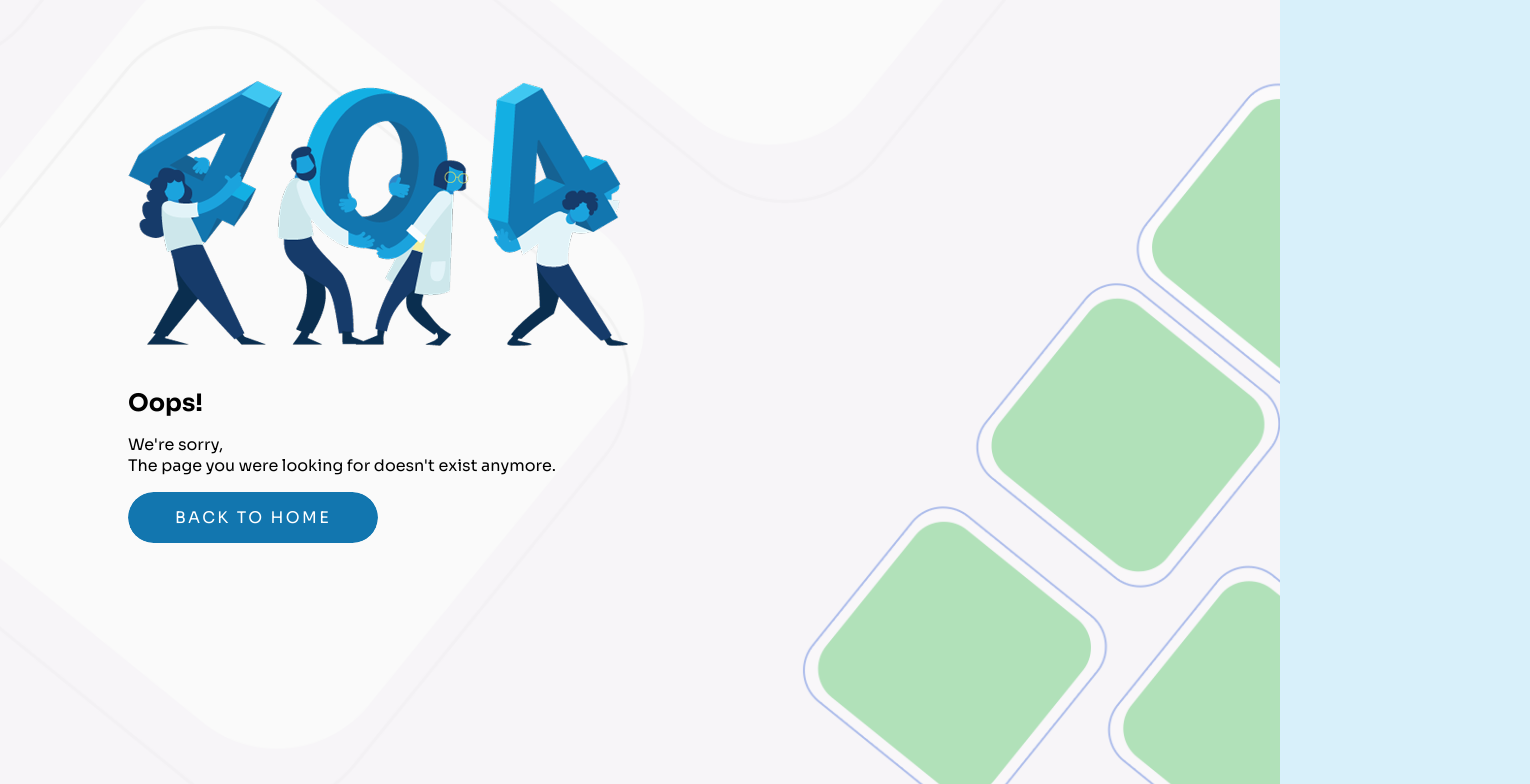
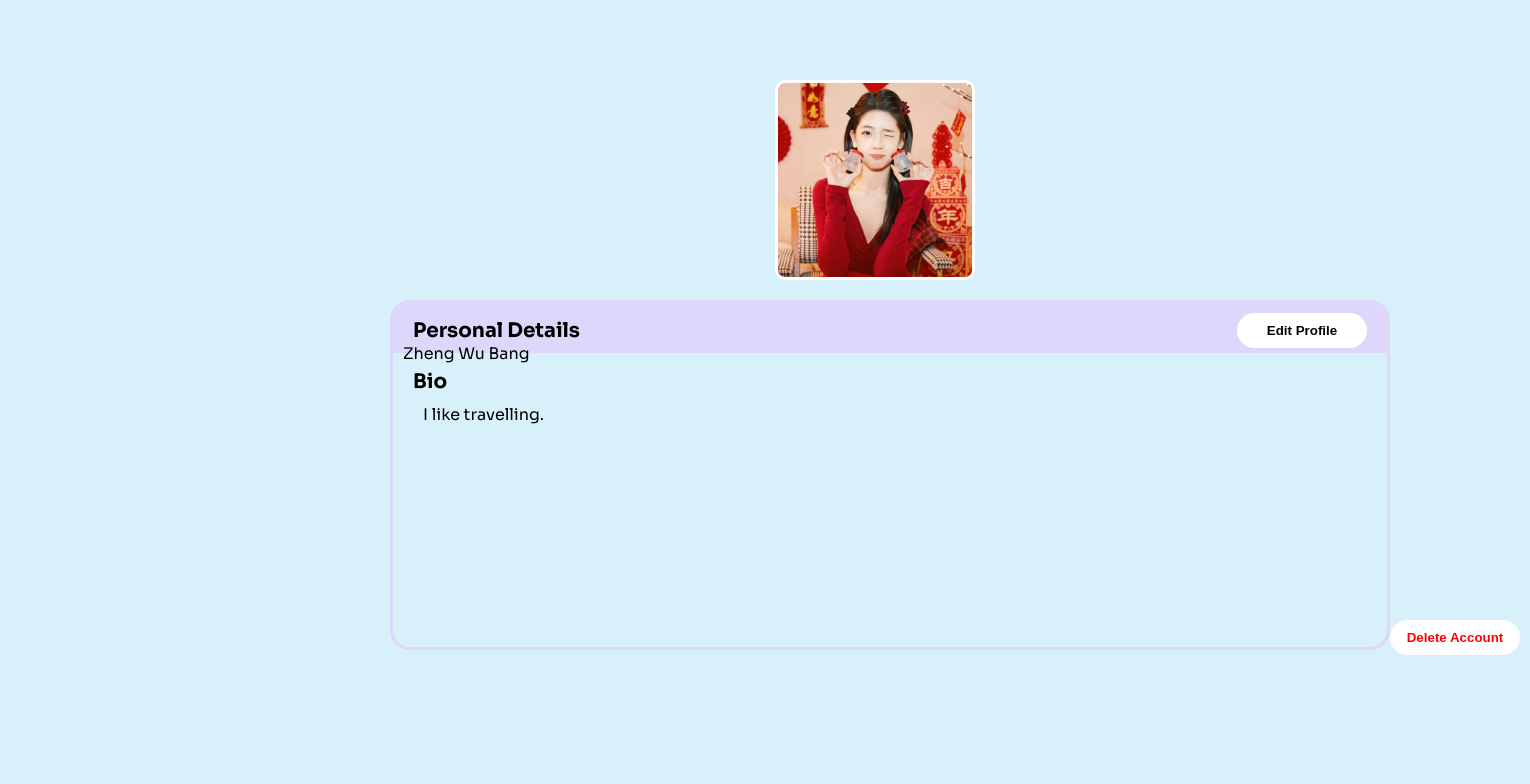
Before and after one commit to eren1106/Travely-Frontend, a React (Create React App) app: page /profile in a window 1280 px wide. Shown: the top 784 px of the page, 1530 px wide, since content can reach past the window. Built offline with nearby package versions, Linux system fonts and the light colour scheme.

Commit message:
Specify the route to profile page

```diff
--- a/src/App.js
+++ b/src/App.js
@@ -8,6 +8,8 @@
 import ForgetPassword from "./pages/ForgetPassword"
 import GoogleLogin from "./pages/GoogleLogin";
 import GoogleLogout from "./pages/GoogleLogout";
+import ProfilePage from "./pages/Profile"
+import Profile from "./pages/Profile";
 
 
 function App() {
@@ -22,6 +24,7 @@
         <Route path="/post/:id" element={<Post />} />
         <Route path="/analytics" element={<Analytics />} />
         <Route path="*" element={<NotFound />} />
+        <Route path="/profile" element={<Profile />} />
       </Routes>
     </div>
   );
--- a/src/pages/Profile.jsx
+++ b/src/pages/Profile.jsx
@@ -2,7 +2,7 @@
 import { useNavigate } from 'react-router-dom';
 import "../styles/profile.css";
 
-const ProfilePage = () => {
+const Profile = () => {
   const navigate = useNavigate();
   const [username, setUsername] = useState('Zheng Wu Bang');
   const [bio, setBio] = useState('I like travelling.');
@@ -218,4 +218,4 @@
 
 };
 
-export default ProfilePage;
+export default Profile;
```
